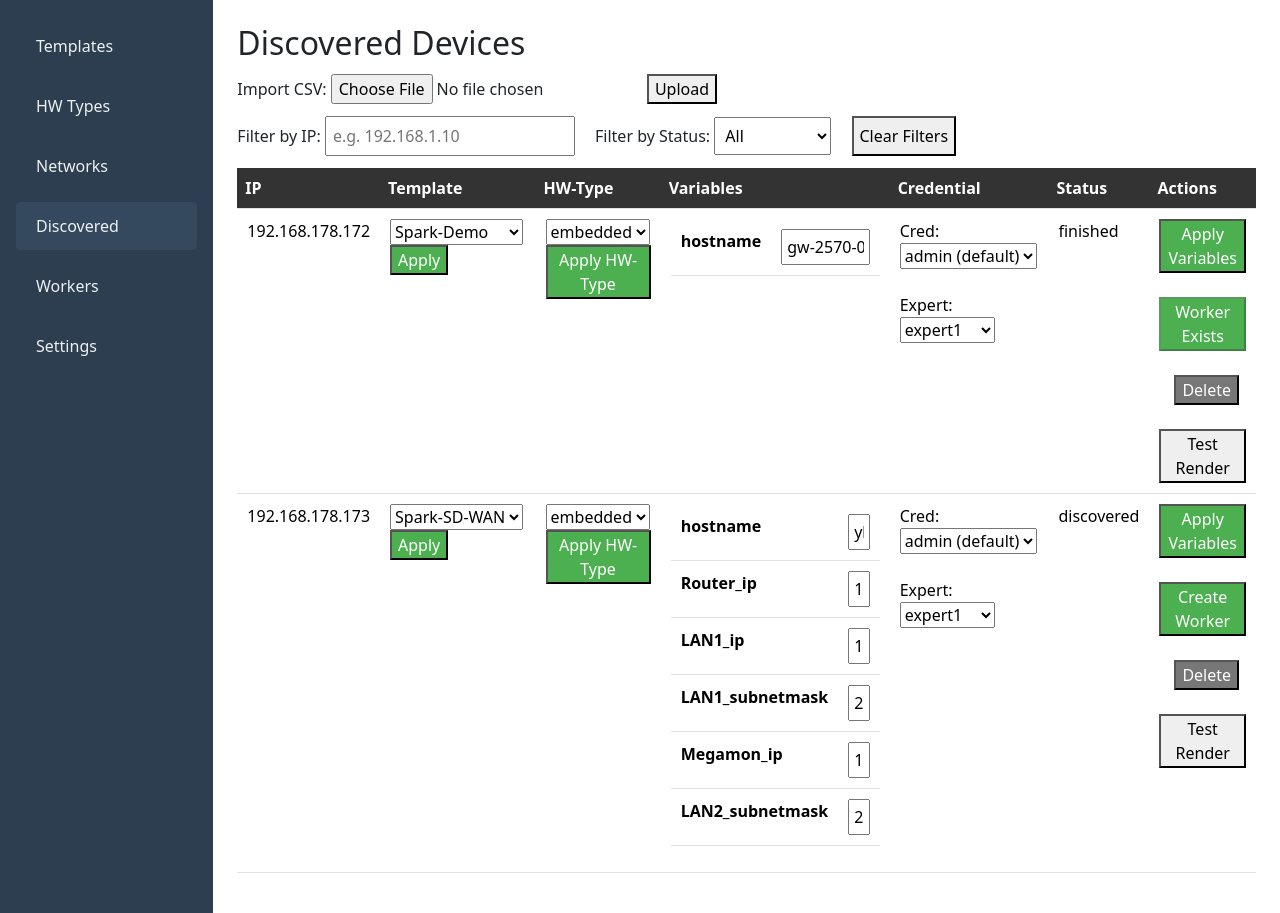
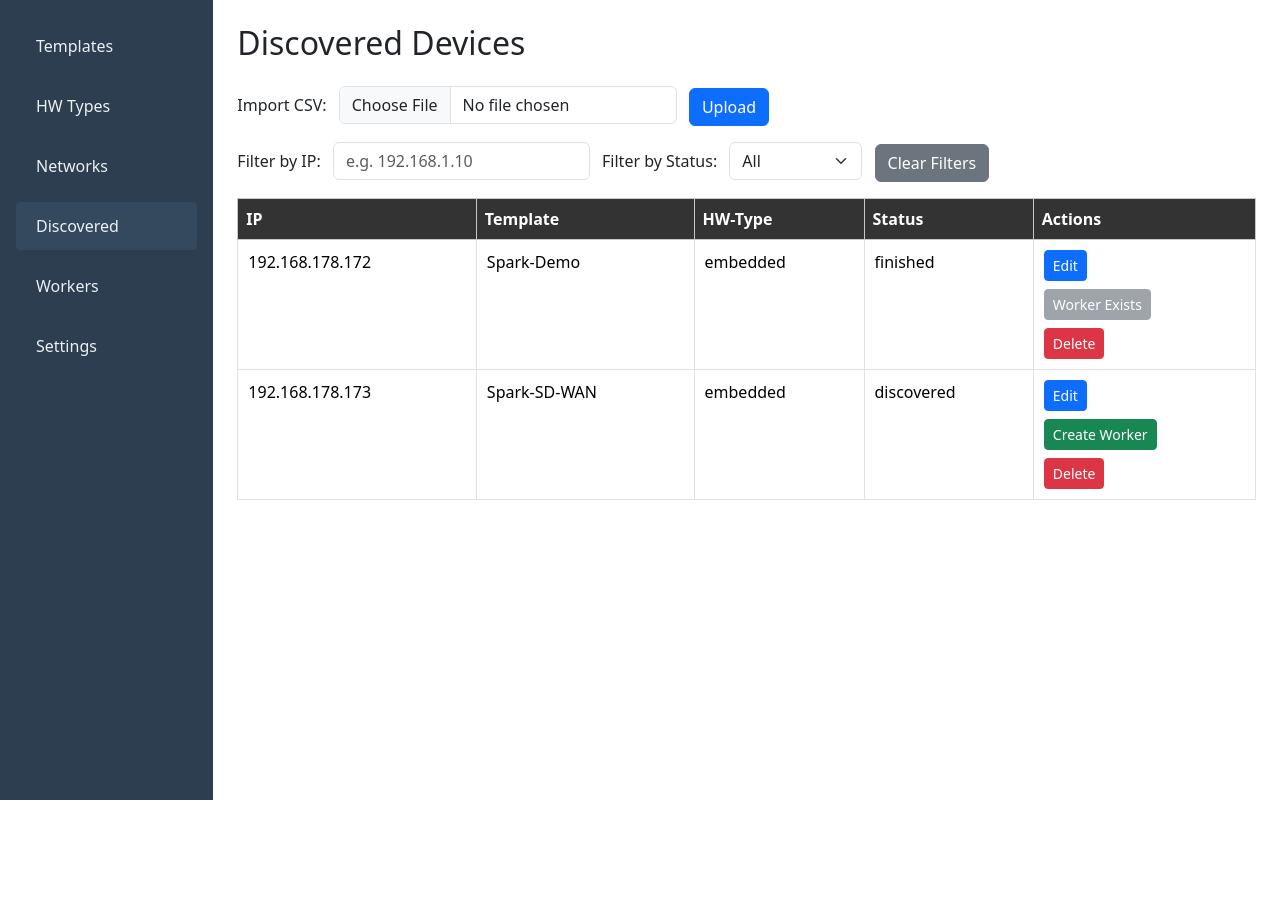
Before and after one commit to airani051346/deployDev, a Flask app: page /discovered in a window 1280 px wide. After the commit the page ends 800 px from the top, so only its background shows below. Run offline with Flask 3, Linux system fonts and the light colour scheme; data comes from the database, SQL or seed files in the repository; some libraries are stand-ins or nearby versions.

Commit message:
Update discovered.html

```diff
--- a/app/templates/discovered.html
+++ b/app/templates/discovered.html
@@ -1,41 +1,45 @@
 {% extends "base.html" %}
 {% block title %}Discovered{% endblock %}
 {% block content %}
-<h2>Discovered Devices</h2>
 
+<h2 class="mb-4">Discovered Devices</h2>
 
-<div style="margin: 12px 0;">
+<div class="mb-3">
   <label>Import CSV:</label>
-  <input type="file" id="csv-file" accept=".csv" onchange="handleCsvUpload(this)">
-  <button onclick="importCsv()">Upload</button>
+  <input type="file" id="csv-file" accept=".csv" class="form-control d-inline-block w-auto mx-2" onchange="handleCsvUpload(this)">
+  <button class="btn btn-primary" onclick="importCsv()">Upload</button>
 </div>
 
+<style>
+  .modal-content {
+    background-color: #fff;   /* Solid white background */
+    color: #000;              /* Ensure readable text */
+  }
+</style>
 
-<div style="margin-bottom: 12px;">
-  Filter by IP:
-  <input type="text" id="ip-filter" placeholder="e.g. 192.168.1.10" style="padding: 6px; width: 250px; margin-right: 16px;">
-  Filter by Status:
-  <select id="status-filter" style="padding: 6px; margin-right: 16px;">
+<div class="mb-3">
+  <label>Filter by IP:</label>
+  <input type="text" id="ip-filter" placeholder="e.g. 192.168.1.10" class="form-control d-inline-block w-auto mx-2">
+  <label>Filter by Status:</label>
+  <select id="status-filter" class="form-select d-inline-block w-auto mx-2">
     <option value="">All</option>
     <option value="discovered">Discovered</option>
     <option value="claimed">Claimed</option>
     <option value="running">Running</option>
-    <option value="finished">finished</option>
+    <option value="finished">Finished</option>
     <option value="error">Error</option>
     <option value="stopped">Stopped</option>
   </select>
-  <button onclick="clearFilters()" style="padding: 6px;">Clear Filters</button>
+  <button class="btn btn-secondary" onclick="clearFilters()">Clear Filters</button>
 </div>
 
 <div class="table-responsive">
-  <table class="table">
-    <thead>
+  <table class="table table-bordered table-hover">
+    <thead class="table-light">
       <tr>
         <th>IP</th>
         <th>Template</th>
         <th>HW-Type</th>
-        <th>Variables</th>
-        <th>Credential</th>
         <th>Status</th>
         <th>Actions</th>
       </tr>
@@ -44,15 +48,35 @@
   </table>
 </div>
 
+<!-- Bootstrap Modal -->
+<div class="modal fade" id="editModal" tabindex="-1" aria-labelledby="editModalLabel" aria-hidden="true">
+  <div class="modal-dialog modal-lg modal-dialog-centered">
+    <div class="modal-content">
+      <div class="modal-header">
+        <h5 class="modal-title" id="editModalLabel">Edit Discovered Device</h5>
+        <button type="button" class="btn-close" data-bs-dismiss="modal" aria-label="Close"></button>
+      </div>
+      <div class="modal-body" id="modal-body"></div>
+      <div class="modal-footer">
+        <button class="btn btn-primary" onclick="saveModalChanges()">Save and close</button>
+        <button type="button" class="btn btn-secondary" data-bs-dismiss="modal">Cancel</button>
+      </div>
+    </div>
+  </div>
+</div>
+
+
+
 {% raw %}
 <script>
 let globalCredentials = [];
 let hwTypes = [];
-let existingWorkers = new Set();
 let expertOptions = [];
 let allDevices = [];
 let allTpls = [];
 let parsedCsvRows = [];
+let currentEditId = null;
+let editModal = null;
 
 function handleCsvUpload(input) {
   const file = input.files[0];
@@ -62,13 +86,12 @@ function handleCsvUpload(input) {
     const lines = e.target.result.trim().split('\n');
     parsedCsvRows = lines.map(l => {
       const [ip, hwType, tplName] = l.split(',').map(s => s.trim());
-      return ip && hwType && tplName ? {ip, hwType, tplName} : null;
+      return ip && hwType && tplName ? { ip, hwType, tplName } : null;
     }).filter(r => r);
     alert(`${parsedCsvRows.length} row(s) parsed from CSV.`);
   };
   reader.readAsText(file);
 }
-
 
 async function importCsv() {
   if (!parsedCsvRows.length) return alert("No CSV rows to import.");
@@ -86,7 +109,7 @@ async function importCsv() {
     }
     await fetch('/app/discovered', {
       method: 'POST',
-      headers: {'Content-Type': 'application/json'},
+      headers: { 'Content-Type': 'application/json' },
       body: JSON.stringify({
         ip: row.ip,
         name: '',
@@ -102,19 +125,21 @@ async function importCsv() {
   refresh();
 }
 
-
-
 async function refresh() {
   await fetchCredentials();
-  await Promise.all([fetchHwTypes(), fetchWorkers()]);
-
+  await fetchHwTypes();
   const [items, tpls] = await Promise.all([
     fetch('/app/discovered').then(r => r.json()),
     fetch('/app/templates').then(r => r.json())
   ]);
-
   allDevices = items;
   allTpls = tpls;
+  applyFilters();
+}
+
+function clearFilters() {
+  document.getElementById('ip-filter').value = '';
+  document.getElementById('status-filter').value = '';
   applyFilters();
 }
 
@@ -129,20 +154,31 @@ function applyFilters() {
   allTpls.forEach(t => tplMap[t.id] = t);
 
   for (const d of allDevices) {
-    const ipMatch = !ipFilter || (d.ip && d.ip.toLowerCase().includes(ipFilter));
+    const ipMatch = !ipFilter || d.ip.toLowerCase().includes(ipFilter);
     const statusMatch = !statusFilter || d.status === statusFilter;
 
+    const createWorkerBtn = d.has_worker
+      ? `<button class="btn btn-sm btn-secondary mb-2" disabled>Worker Exists</button>`
+      : `<button class="btn btn-sm btn-success mb-2" onclick="deploy(${d.id})">Create Worker</button>`;
+
+
     if (ipMatch && statusMatch) {
-      const tr = renderDeviceRow(d, tplMap, allTpls);
+      const tr = document.createElement('tr');
+      const tpl = tplMap[d.template_id];
+      tr.innerHTML = `
+        <td>${d.ip}</td>
+        <td>${tpl ? tpl.name : '--'}</td>
+        <td>${d.hw_type || '--'}</td>
+        <td>${d.status || '--'}</td>
+        <td>
+          <button class="btn btn-sm btn-primary mb-2" onclick="openModal(${d.id})">Edit</button><br>
+          ${createWorkerBtn}<br>
+          <button class="btn btn-sm btn-danger" onclick="deleteDiscovered(${d.id})">Delete</button>
+        </td>
+      `;
       body.appendChild(tr);
     }
   }
-}
-
-function clearFilters() {
-  document.getElementById('ip-filter').value = '';
-  document.getElementById('status-filter').value = '';
-  applyFilters();
 }
 
 async function fetchCredentials() {
@@ -156,183 +192,108 @@ async function fetchHwTypes() {
   hwTypes = await res.json();
 }
 
-async function fetchWorkers() {
-  const res = await fetch('/app/workers');
-  const data = await res.json();
-  existingWorkers = new Set(data.workers.map(w => w.discovered_id));
+function openModal(id) {
+  currentEditId = id;
+  const d = allDevices.find(x => x.id === id);
+  const tplOptions = allTpls.map(t => `<option value="${t.id}" ${d.template_id == t.id ? 'selected' : ''}>${t.name}</option>`).join('');
+  const hwOptions = hwTypes.map(hw => `<option value="${hw.name}" ${d.hw_type === hw.name ? 'selected' : ''}>${hw.name}</option>`).join('');
+  const credOptions = globalCredentials.map(c => `<option value="${c.id}" ${d.setting_id == c.id ? 'selected' : ''}>${c.username}</option>`).join('');
+  const expertCredOptions = expertOptions.map(c => `<option value="${c.id}" ${d.expert_cred_id == c.id ? 'selected' : ''}>${c.username}</option>`).join('');
+
+  const tpl = allTpls.find(t => t.id === d.template_id);
+  const varValues = d.variables ? JSON.parse(d.variables) : {};
+  const rawVars = tpl ? [...tpl.content.matchAll(/{{\s*(\w+)(?:\s*\|\s*default\(['"]?([^'"]*)['"]?\))?\s*}}/g)] : [];
+
+  const requiredVars = [];
+  rawVars.forEach(([_, key, def]) => requiredVars.push({ key, default: def || '' }));
+  if (tpl && tpl.content.includes('{{hostname') && !requiredVars.some(v => v.key === 'hostname')) {
+    requiredVars.unshift({ key: 'hostname', default: '' });
   }
 
-async function applyTemplate(id) {
-  const select = document.getElementById(`tpl-${id}`);
-  const button = select.nextElementSibling;
-  const selectedId = parseInt(select.value) || null;
+  const varsHtml = requiredVars.length ? `<table class="table">${requiredVars.map(v => `
+    <tr><td><strong>${v.key}</strong></td><td><input class="form-control" value="${varValues[v.key] || v.default || ''}" data-key="${v.key}"></td></tr>
+  `).join('')}</table>` : `<p>No variables for this template.</p>`;
 
-  button.disabled = true;
-  button.textContent = "Applying...";
+  document.getElementById('modal-body').innerHTML = `
+    <div class="mb-3">
+      <label>Template:</label>
+      <select id="modal-template" class="form-select">${tplOptions}</select>
+    </div>
+    <div class="mb-3">
+      <label>HW-Type:</label>
+      <select id="modal-hw" class="form-select">${hwOptions}</select>
+    </div>
+    <div class="mb-3">
+      ${varsHtml}
+    </div>
+    <div class="mb-3">
+      <label>Credential:</label>
+      <select id="modal-cred" class="form-select"><option value="">-- select --</option>${credOptions}</select>
+    </div>
+    <div class="mb-3">
+      <label>Expert Credential:</label>
+      <select id="modal-expert" class="form-select"><option value="">-- select --</option>${expertCredOptions}</select>
+      <select id="modal-expert" class="form-select"><option value="">-- select --</option>${expertCredOptions}</select>
+    </div>
+  `;
 
-  const [items, tpls] = await Promise.all([
-    fetch('/app/discovered').then(r => r.json()),
-    fetch('/app/templates').then(r => r.json())
-  ]);
+  document.getElementById('modal-template').addEventListener('change', () => {
+    const newTplId = parseInt(document.getElementById('modal-template').value);
+    d.template_id = newTplId;
 
-  const tplMap = {};
-  tpls.forEach(t => tplMap[t.id] = t);
+    // ✅ Find the new template & regenerate ONLY the variables HTML:
+    const newTpl = allTpls.find(t => t.id === newTplId);
+    const newRawVars = newTpl ? [...newTpl.content.matchAll(/{{\s*(\w+)(?:\s*\|\s*default\(['"]?([^'"]*)['"]?\))?\s*}}/g)] : [];
+    const newRequiredVars = [];
+    newRawVars.forEach(([_, key, def]) => newRequiredVars.push({ key, default: def || '' }));
 
-  const d = items.find(x => x.id === id);
-  if (!d) return;
-
-  const tpl = tplMap[selectedId];
-  const rawVars = tpl ? [...tpl.content.matchAll(/{{\s*(\w+)\s*\|\s*default\(['"]?([^'")]+)['"]?\)\s*}}/g)] : [];
-  const currentVars = d.variables ? JSON.parse(d.variables) : {};
-
-  for (const [_, key, defVal] of rawVars) {
-    if (!(key in currentVars)) {
-      currentVars[key] = defVal;
-    }
+    if (newTpl && newTpl.content.includes('{{hostname') && !newRequiredVars.some(v => v.key === 'hostname')) {
+      newRequiredVars.unshift({ key: 'hostname', default: '' });
     }
 
-  if (tpl.content.includes('{{hostname') && !currentVars.hostname) {
-    currentVars.hostname = d.name || '';
+    const newVarsHtml = newRequiredVars.length
+      ? `<table class="table">${newRequiredVars.map(v => `
+          <tr><td><strong>${v.key}</strong></td><td><input class="form-control" value="${varValues[v.key] || v.default || ''}" data-key="${v.key}"></td></tr>
+        `).join('')}</table>`
+      : `<p>No variables for this template.</p>`;
+
+    document.querySelector('#modal-body .mb-3:nth-child(3)').innerHTML = newVarsHtml;
+  });
+
+  editModal = new bootstrap.Modal(document.getElementById('editModal'));
+  editModal.show();
 }
 
-  await updateDiscovered(id, { template_id: selectedId, variables: currentVars });
+async function saveModalChanges() {
+  const template_id = parseInt(document.getElementById('modal-template').value) || null;
+  const hw_type = document.getElementById('modal-hw').value || null;
+  const setting_id = document.getElementById('modal-cred').value || null;
+  const expert_cred_id = document.getElementById('modal-expert').value || null;
+  const inputs = document.querySelectorAll('#modal-body input');
+  const variables = {};
+  inputs.forEach(i => variables[i.dataset.key] = i.value);
 
-  button.textContent = "✔ Applied";
-  setTimeout(() => {
-    button.disabled = false;
-    button.textContent = "Apply";
-  }, 1000);
-}
+  const current = allDevices.find(x => x.id === currentEditId);
+  const mergedVars = current.variables ? JSON.parse(current.variables) : {};
+  Object.assign(mergedVars, variables);
 
-function renderDeviceRow(d, tplMap, tpls) {
-  const tpl = tplMap[d.template_id];
-  const varValues = d.variables ? JSON.parse(d.variables) : {};
-  const rawVars = tpl ? [...tpl.content.matchAll(/{{\s*(\w+)\s*\|\s*default\(['"]?([^'")]+)['"]?\)\s*}}/g)] : [];
-  const requiredVars = rawVars.map(match => ({ key: match[1], default: match[2] }));
-
-  if (tpl && tpl.content.includes('{{hostname')) {
-    if (!varValues['hostname']) varValues['hostname'] = d.name || '';
-    if (!requiredVars.some(v => v.key === 'hostname')) {
-      requiredVars.unshift({ key: 'hostname', default: '' });
-    }
-  }
-
-  const varsHtml = tpl ? `<table class="table">${requiredVars.map(({key, default: def}) => {
-    const val = varValues[key] || '';
-    return `<tr><td><strong>${key}</strong></td><td><input value="${val}" placeholder="${def || ''}" onchange="updateVar(${d.id}, '${key}', this.value)"></td></tr>`;
-  }).join('')}</table>` : '—';
-
-  const credOptions = globalCredentials.map(c =>
-    `<option value="${c.id}" ${d.setting_id == c.id ? 'selected' : ''}>${c.username}${c.is_default ? ' (default)' : ''}</option>`
-  ).join('');
-
-  const expertCredOptions = expertOptions.map(c =>
-    `<option value="${c.id}" ${d.expert_cred_id == c.id ? 'selected' : ''}>${c.username}</option>`
-  ).join('');
-
-  const hwOptions = hwTypes.map(hw =>
-    `<option value="${hw.name}" ${d.hw_type === hw.name ? 'selected' : ''}>${hw.name}</option>`
-  ).join('');
-
-  let createBtn = '';
-
-  if (existingWorkers.has(d.id)) {
-    createBtn = `<button class="btn-start" disabled title="Worker already exists">Worker Exists</button>`;
-  } else if (!d.hw_type || d.hw_type.trim() === '') {
-    createBtn = `<button class="btn-start" disabled title="Set and save HW-Type first">Set HW-Type</button>`;
-  } else {
-    createBtn = `<button class="btn-start" onclick="deploy(${d.id})">Create Worker</button>`;
-  }
-
-  const tr = document.createElement('tr');
-  tr.id = `row-${d.id}`;
-  tr.innerHTML = `
-    <td>${d.ip}</td>
-    <td>
-      <select id="tpl-${d.id}" class="form-inline"><option value="">--none--</option>${tpls.map(t => `<option value="${t.id}" ${d.template_id == t.id ? 'selected' : ''}>${t.name}</option>`).join('')}</select>
-      <button class="btn-start" onclick="applyTemplate(${d.id})">Apply</button>
-    </td>
-    <td>
-      <select id="hw-${d.id}"><option value="">-- select --</option>${hwOptions}</select><br>
-      <button class="btn-start" onclick="applyHwType(${d.id})">Apply HW-Type</button>
-    </td>
-    <td>${varsHtml}</td>
-    <td>
-      <label>Cred:</label>
-      <select class="cred-select" id="cred-${d.id}">
-        <option value="">-- select --</option>${credOptions}
-      </select><br><br>
-      <label>Expert:</label>
-      <select class="cred-select" id="expert-cred-${d.id}">
-        <option value="">-- select --</option>${expertCredOptions}
-      </select>
-    </td>
-    <td>${d.status || '--'}</td>
-    <td style="text-align: center;">
-      <button class="btn-start" onclick="saveVars(${d.id})">Apply Variables</button><br><br>
-      ${createBtn}<br><br>
-      <button class="btn-delete" onclick="deleteDiscovered(${d.id})">Delete</button><br><br>
-      <button class="btn-test" onclick="testRender(${d.id})">Test Render</button>
-    </td>
-  `;
-  return tr;
-}
-
-async function applyHwType(id) {
-  const hw_type = document.getElementById(`hw-${id}`).value || null;
-  if (!hw_type) {
-    alert("Please select a HW-Type before applying.");
-    return;
-  }
-  await updateDiscovered(id, { hw_type });
-}
-
-async function saveVars(id) {
-  const tr = document.getElementById(`row-${id}`);
-  const inputs = tr.querySelectorAll("td input");
-  const name = inputs[0].value;
-  const variables = {};
-  [...inputs].slice(1).forEach(input => {
-    const key = input.closest('tr').querySelector('td strong').textContent.trim();
-    variables[key] = input.value;
-  });
-
-  const hw_type = document.getElementById(`hw-${id}`).value || null;
-  const setting_id = document.getElementById(`cred-${id}`).value || null;
-  const expert_cred_id = document.getElementById(`expert-cred-${id}`).value || null;
-
-  await updateDiscovered(id, { name, variables, hw_type, setting_id, expert_cred_id });
-}
-
-async function updateDiscovered(id, changes) {
-  const current = await fetch('/app/discovered').then(r => r.json()).then(list => list.find(x => x.id === id));
-  const payload = { id, variables: {}, ...changes };
-  const mergedVars = current.variables ? JSON.parse(current.variables) : {};
-  Object.assign(mergedVars, changes.variables || {});
-  payload.variables = mergedVars;
-  if (typeof payload.template_id === 'undefined') payload.template_id = current.template_id;
-  if (typeof payload.name === 'undefined') payload.name = current.name;
   await fetch('/app/discovered', {
     method: 'POST',
     headers: { 'Content-Type': 'application/json' },
-    body: JSON.stringify(payload)
+    body: JSON.stringify({ id: currentEditId, template_id, hw_type, setting_id, expert_cred_id, variables: mergedVars })
   });
+  editModal.hide();
   refresh();
 }
 
-function updateVar(id, key, value) {
-  updateDiscovered(id, { variables: { [key]: value } });
-}
-
-function deploy(id) {
-  const settingId = document.getElementById(`cred-${id}`).value || null;
-  fetch(`/app/deploy/${id}`, {
+async function deploy(id) {
+  const d = allDevices.find(x => x.id === id);
+  await fetch(`/app/deploy/${id}`, {
     method: 'POST',
     headers: { 'Content-Type': 'application/json' },
-    body: JSON.stringify({ setting_id: settingId })
-  })
-    .then(r => r.json())
-    .then(refresh);
+    body: JSON.stringify({ setting_id: d.setting_id || null })
+  });
+  refresh();
 }
 
 async function deleteDiscovered(id) {
@@ -341,17 +302,11 @@ async function deleteDiscovered(id) {
   refresh();
 }
 
-async function testRender(id) {
-  const res = await fetch(`/app/render/${id}`);
-  const data = await res.json();
-  const win = window.open('', '_blank');
-  win.document.write(`<pre>${data.rendered || data.error}</pre>`);
-}
-
 document.getElementById('ip-filter').addEventListener('input', applyFilters);
 document.getElementById('status-filter').addEventListener('change', applyFilters);
 
 refresh();
 </script>
 {% endraw %}
+
 {% endblock %}
```
Lines whose indentation alone changed are shown as unchanged.
